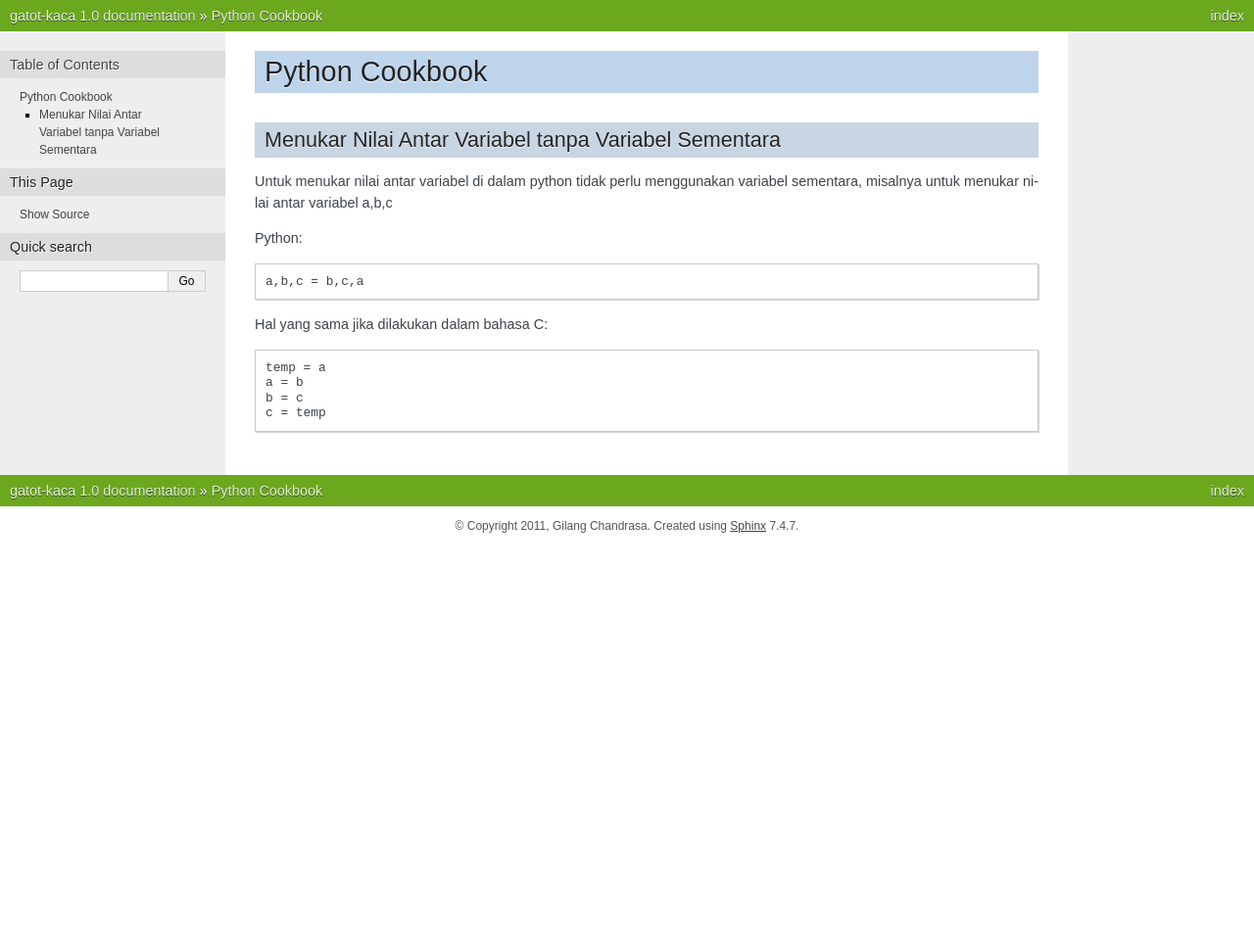
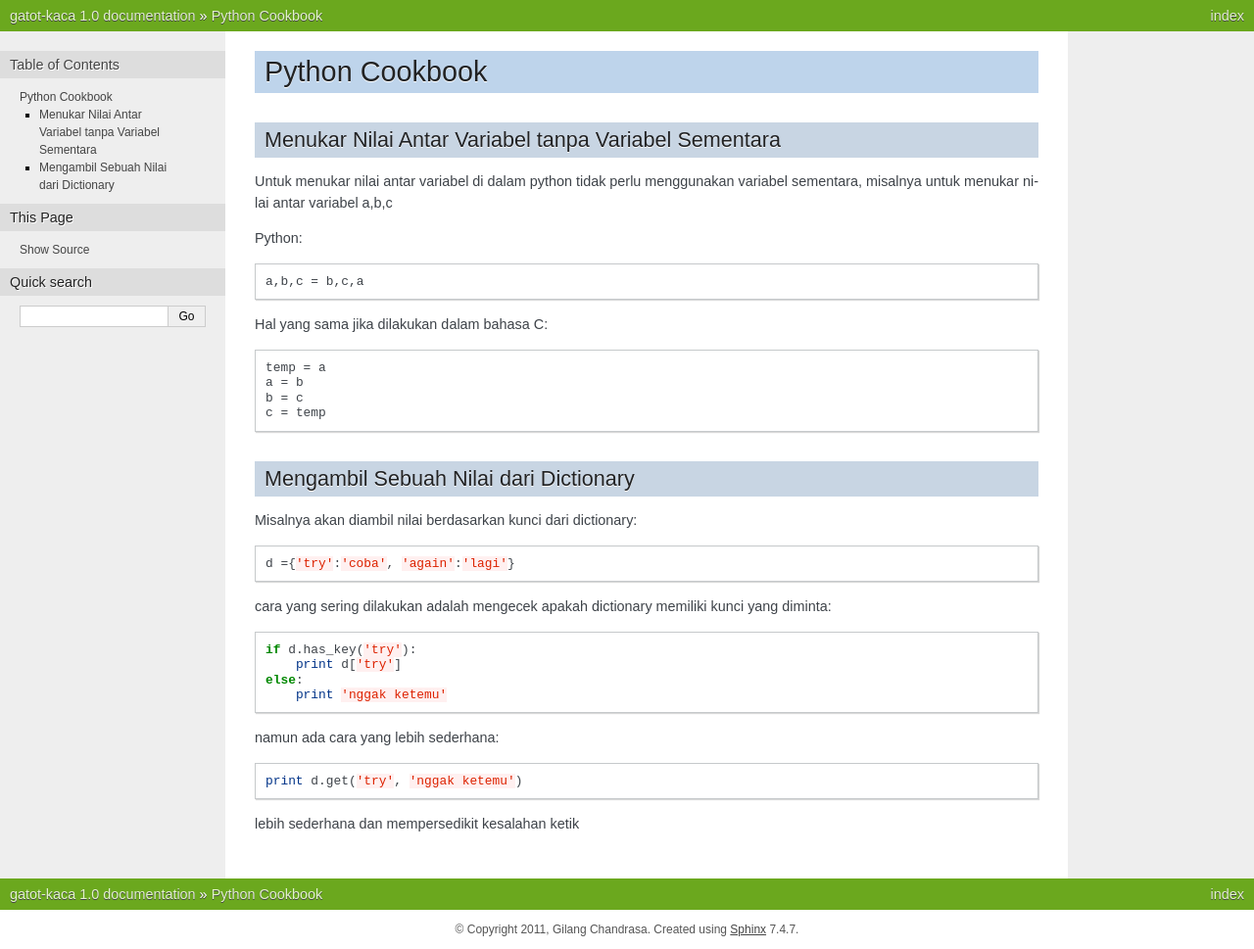
Before and after one commit to id-python/gatot-kaca, a Sphinx documentation site: the page built from source/cookbook/python-cookbook.rst, in a window 1280 px wide. Shown: the whole page at 98% size. Built offline with Sphinx 7.4.7, drawn with Linux system fonts in a browser that asks for light colours; before the commit the page ends 900 px from its top, so only the background shows below that.

Commit message:
readd python cookbook

```diff
--- a/source/cookbook/python-cookbook.rst
+++ b/source/cookbook/python-cookbook.rst
@@ -15,3 +15,22 @@ Hal yang sama jika dilakukan dalam bahasa C::
 	a = b
 	b = c
 	c = temp
+
+Mengambil Sebuah Nilai dari Dictionary
+---------------------------------------
+Misalnya akan diambil nilai berdasarkan kunci dari dictionary::
+
+    d ={'try':'coba', 'again':'lagi'}
+
+cara yang sering dilakukan adalah mengecek apakah dictionary memiliki kunci yang diminta::
+
+    if d.has_key('try'):
+        print d['try']
+    else:
+        print 'nggak ketemu'
+
+namun ada cara yang lebih sederhana::
+
+    print d.get('try', 'nggak ketemu')
+
+lebih sederhana dan mempersedikit kesalahan ketik
--- a/source/index.rst
+++ b/source/index.rst
@@ -14,7 +14,7 @@ Django framework
 
  :doc:`Pengenalan Django Framework <django/pengenalan-django-framework>` ditulis oleh Gilang Chandrasa
 
-Cookbok
+Cookbook
 =======
 
  :doc:`Python Cookbook <cookbook/python-cookbook>` ditulis oleh Komunitas Python Indonesia
```
